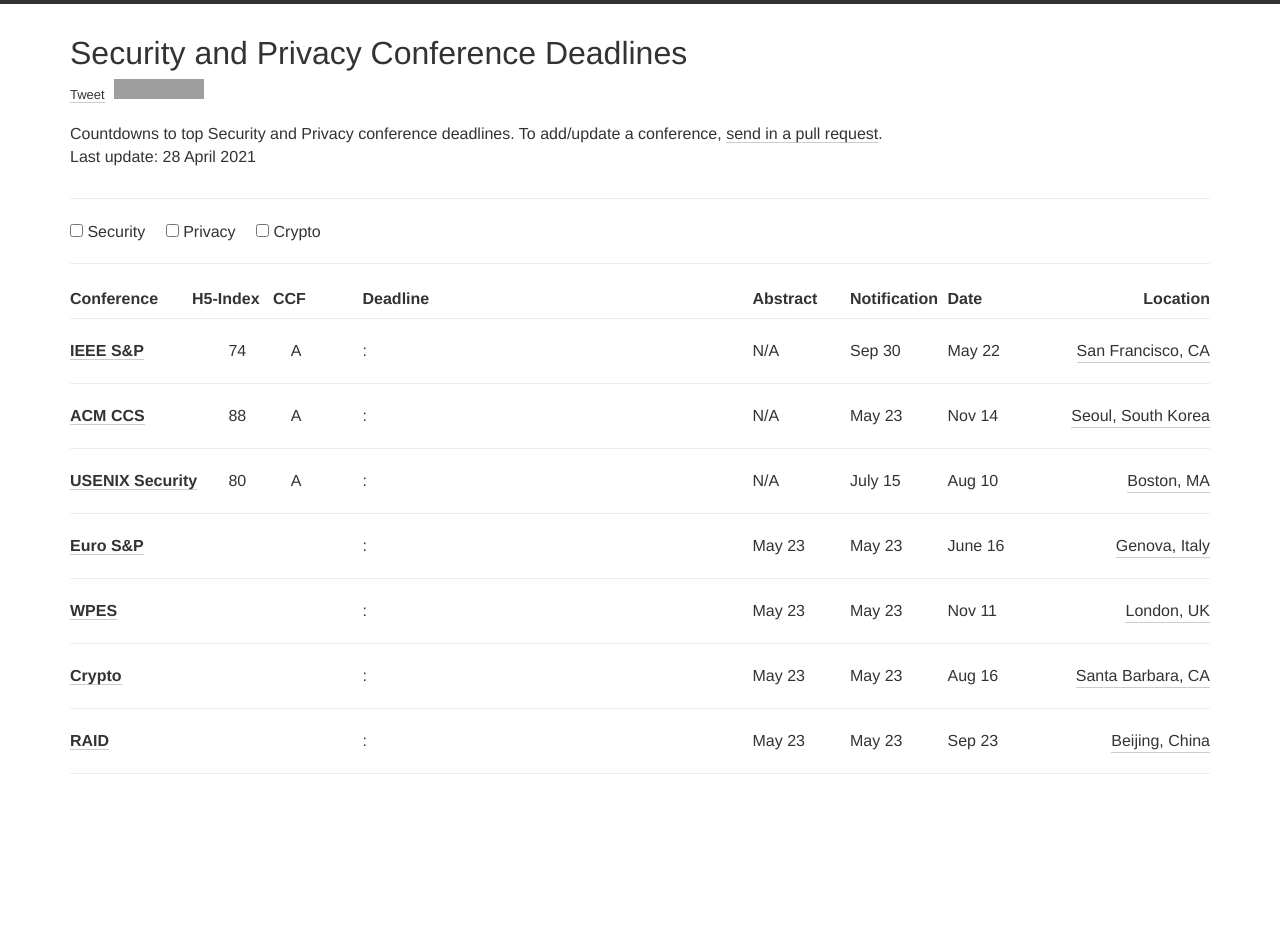
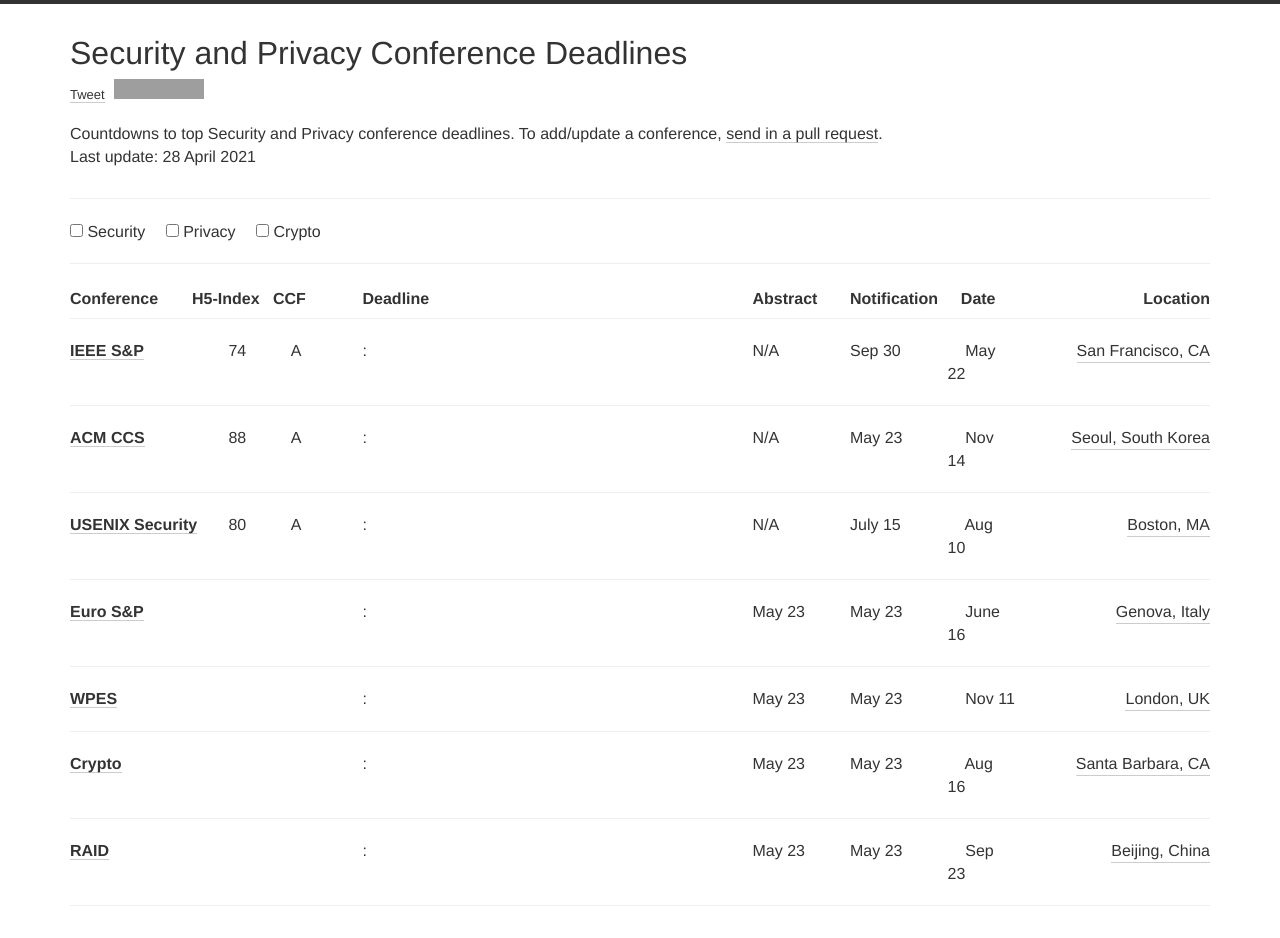
Before and after one commit to jianghaizhi/conference, a Jekyll site: the page built from index.html, in a window 1280 px wide. Built offline with Jekyll 4.4.1, drawn with Linux system fonts in a browser that asks for light colours; nearby versions of some CDN libraries; comment, search, counter and statistics services are not loaded; before the commit the page ends 900 px from its top, so only the background shows below that; grey boxes are pictures that could not be loaded.

Commit message:
Update index.html

```diff
--- a/index.html
+++ b/index.html
@@ -52,7 +52,7 @@
       <div class="col-xs-12 col-md-4"><h2 style="float:center;">Deadline</h2></div>
         <div class="col-xs-12 col-md-1"><h2>Abstract</h2></div>
         <div class="col-xs-12 col-md-1"><h2>Notification</h2></div>
-        <div class="col-xs-12 col-md-1"><h2>Date</h2></div>
+        <div class="col-xs-12 col-md-1"><h2>&nbsp;&nbsp;&nbsp;Date</h2></div>
         <div class="col-xs-12 col-md-2"><h2 style="float:right;">Location</h2></div>
       </div>
 
@@ -81,7 +81,7 @@
               </div>
               <div class="col-xs-12 col-md-1">
                 <div class="meta">
-                 {{conf.month}} {{conf.date}}
+                 &nbsp;&nbsp;&nbsp;{{conf.month}} {{conf.date}}
                  </div>
               </div>
              <div class="col-xs-12 col-md-2">
```
